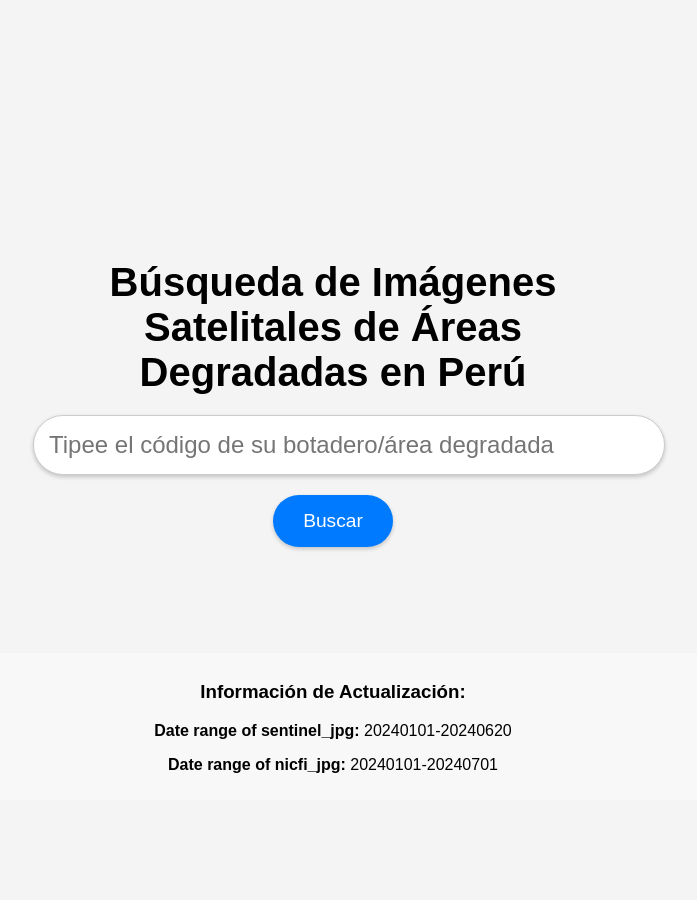
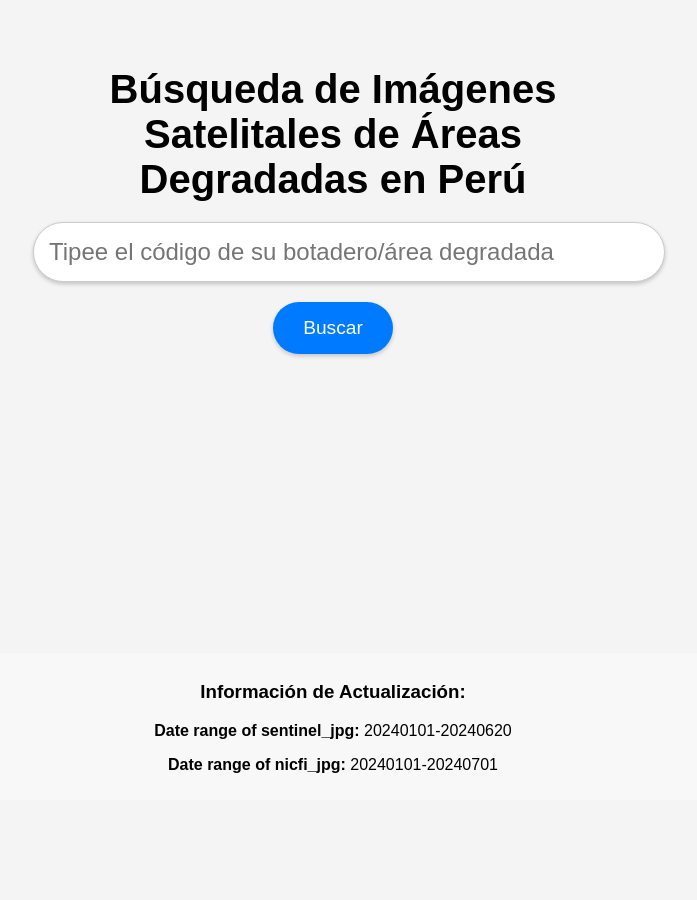
Before and after one commit to wayne-xyz/DPportal, a Flask app: page / in a window 1280 px wide. Shown: the whole page, without its empty margins (307-1004 px from the left). Before the commit the page ends 773 px from the top, so only its background shows below. Run offline with Flask 3, Linux system fonts and the light colour scheme; some libraries are stand-ins or nearby versions.

Commit message:
update the search bar position

```diff
--- a/static/style.css
+++ b/static/style.css
@@ -1,9 +1,9 @@
 body {
     display: flex;
     justify-content: center;
-    align-items: center;
+    align-items: start;
     height: 100vh;
-    margin: 0;
+    margin-top: 5vh;
     font-family: Arial, sans-serif;
     background-color: #f4f4f4;
 }
@@ -12,6 +12,7 @@ body {
     text-align: center;
     width: 100%;
     max-width: 600px;
+
 }
 
 .search-container h1 {
```
